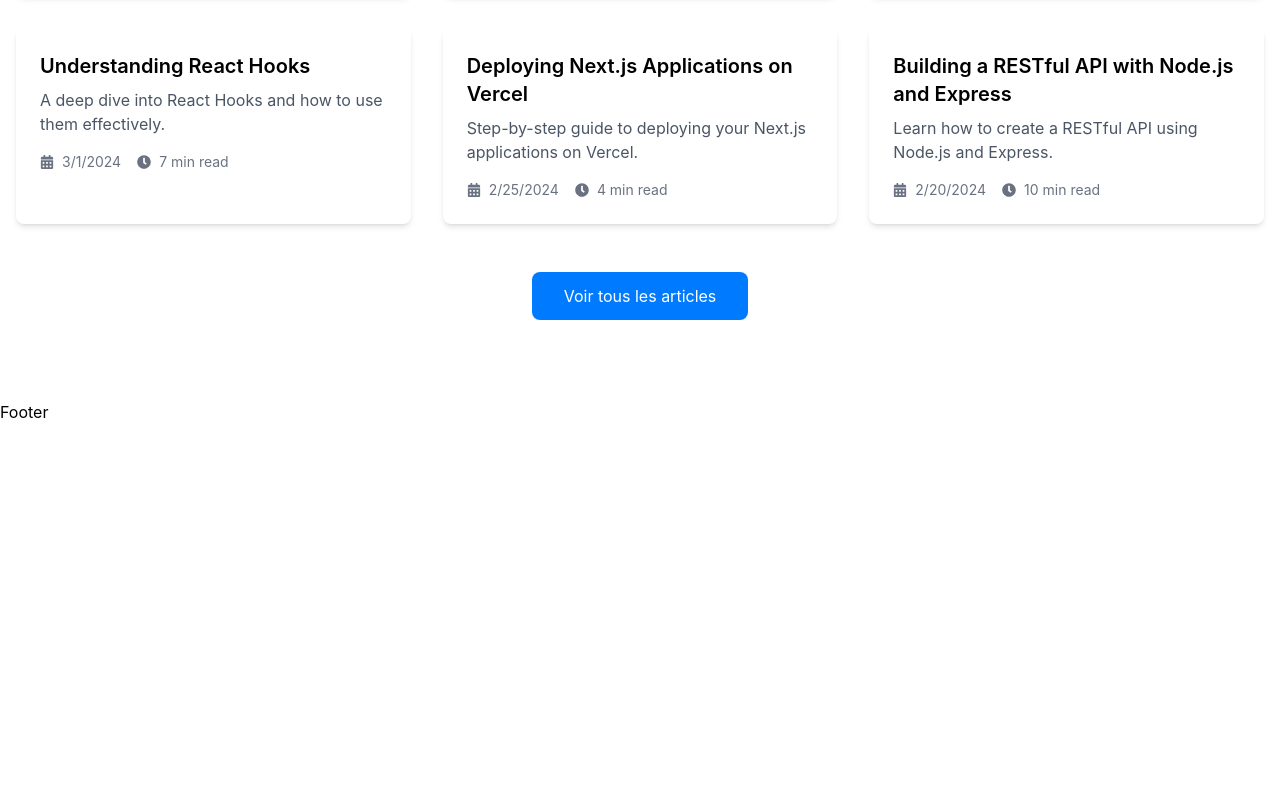
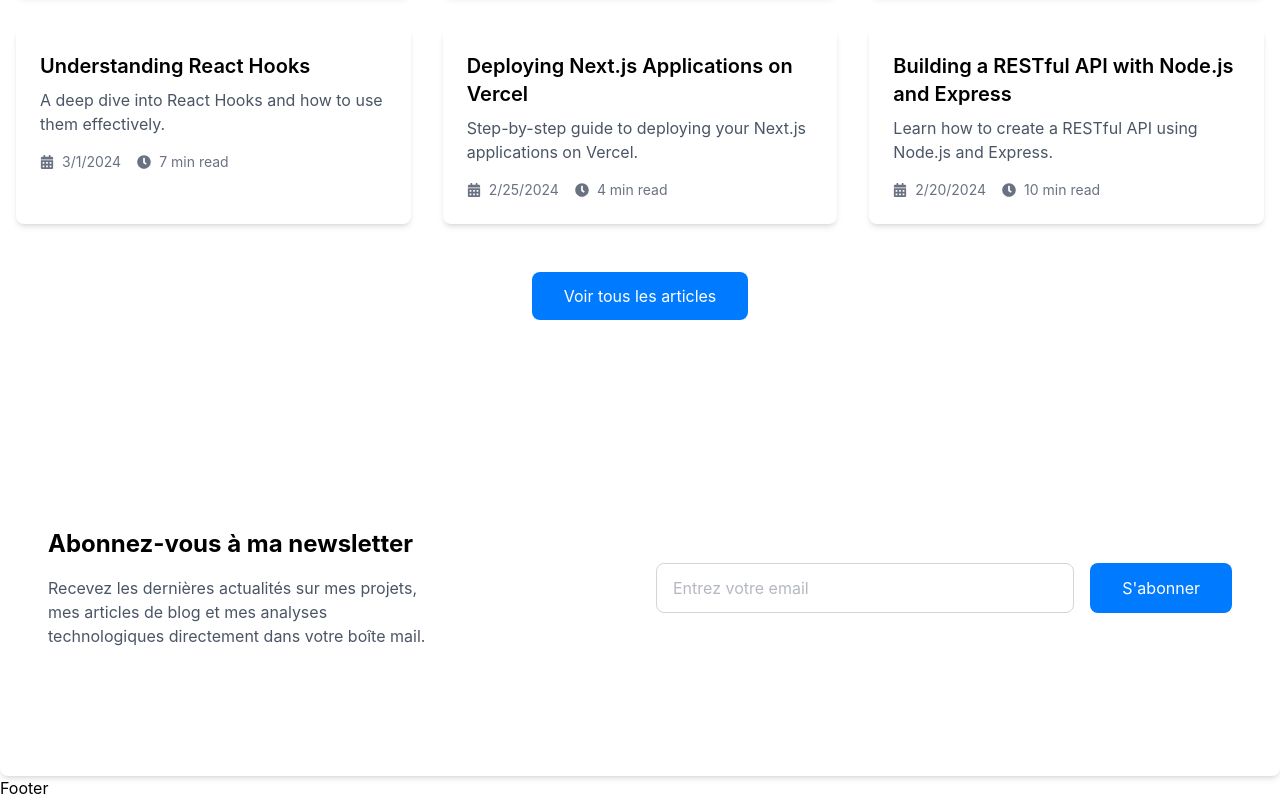
Before and after one commit to kevinkalenga/nextjs_portfolio, a Next.js app: page / in a window 1280 px wide. Shown: the part 2545-3345 px from the top of the page. Before the commit the page ends 2969 px from the top, so only its background shows below. Built offline with nearby package versions, Linux system fonts and the light colour scheme.

Commit message:
Newsletter Section

```diff
--- /dev/null
+++ b/src/app/components/Newsletter.tsx
@@ -0,0 +1,32 @@
+
+
+const Newsletter = () => {
+  return (
+    <section className="py-20 bg-white dark:bg-dark/50 rounded-lg shadow-md overflow-hidden animate-slide-up">
+       <div className="p-8 md:p-12">
+          <div className="max-w-7xl mx-auto">
+              <div className="grid grid-cols-1 md:grid-cols-2 gap-8 items-center">
+                <div>
+                  <h2 className="text-2xl font-bold mb-4">Abonnez-vous à ma newsletter</h2>
+                  <p className="text-gray-600 dark:text-gray-300 md:w-2/3">
+                    Recevez les dernières actualités sur mes projets, mes articles
+                    de blog et mes
+                    analyses technologiques directement dans votre boîte mail.
+                  </p>
+                </div>
+                <form className="flex flex-col md:flex-row gap-4">
+                    <input type="email" placeholder="Entrez votre email" name=""
+                    className="flex-1 px-4 py-3 border rounded-lg dark:text-white border-gray-300
+                    dark:border-gray-600 bg-white text-gray-500 dark:bg-dark focus:outline-none focus:ring-2 focus:ring-primary"  />
+
+                    <button type="submit" className="bg-primary text-white px-8 py-3 rounded-lg
+                      hover:bg-primary/90 transition-colors">S'abonner</button>
+                </form>
+              </div>
+          </div>
+       </div>
+    </section>
+  )
+}
+
+export default Newsletter
--- a/src/app/components/Projects.tsx
+++ b/src/app/components/Projects.tsx
@@ -33,7 +33,7 @@ const Projects = () => {
                   text-secondary hover:text-primary transition-colors'>
                       <FaGithub className='w-5 h-5' /> <span>Code</span>
                   </Link>
-                  <Link href={project.githubLink} target='_blank' className='flex items-center gap-2
+                  <Link href={project.demoLink} target='_blank' className='flex items-center gap-2
                   text-secondary hover:text-primary transition-colors'>
                       <FaExternalLinkAlt className='w-5 h-5' /> <span>Voir</span>
                   </Link>
--- a/src/app/page.tsx
+++ b/src/app/page.tsx
@@ -1,5 +1,6 @@
 import Blog from "./components/Blog";
 import Hero from "./components/Hero";
+import Newsletter from "./components/Newsletter";
 import Projects from "./components/Projects";
 
 
@@ -9,6 +10,7 @@ export default function Home() {
       <Hero />
       <Projects />
       <Blog />
+      <Newsletter />
     </>
   );
 }
--- a/src/contents/projects.ts
+++ b/src/contents/projects.ts
@@ -63,7 +63,8 @@ export const projects:  Project[] = [
         description: 'A personal finance tracker to manage expenses and income.',
         technologies: ['React', 'Firebase'],
         githubLink: 'https://github.com',
-        demoLink: 'https://demo.com',
+        // demoLink: 'https://demo.com',
+         demoLink: 'https://realtor-website-sandy.vercel.app/',
         image: '/projects/expense-tracker.webp',
       }
   ];
```
